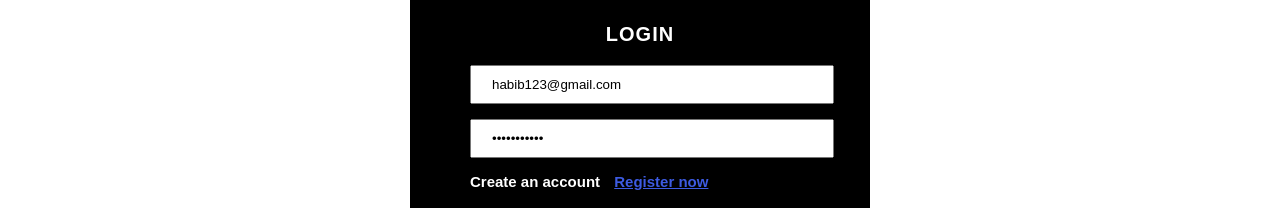
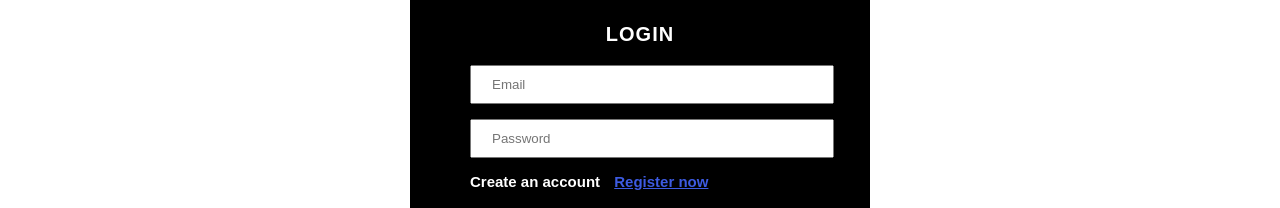
Before and after one commit to KhadeejaArshadAli/blog-app-React-JS---Firebase-, a React (Create React App) app in the folder blog/: page /login in a window 1280 px wide. Shown: the part 190-398 px from the top of the page. Built offline with nearby package versions, Linux system fonts and the light colour scheme.

Commit message:
usestatechange

```diff
--- a/blog/src/Components/Login.js
+++ b/blog/src/Components/Login.js
@@ -7,8 +7,8 @@ import { collection, getDocs, query, where } from 'firebase/firestore';
 
 function Login({ setIsAuth }) {
 
-  const [email, setEmail] = useState("habib123@gmail.com");
-  const [password, setPassword] = useState("12345678910");
+  const [email, setEmail] = useState();
+  const [password, setPassword] = useState();
   let navigate = useNavigate();
 
 
```
